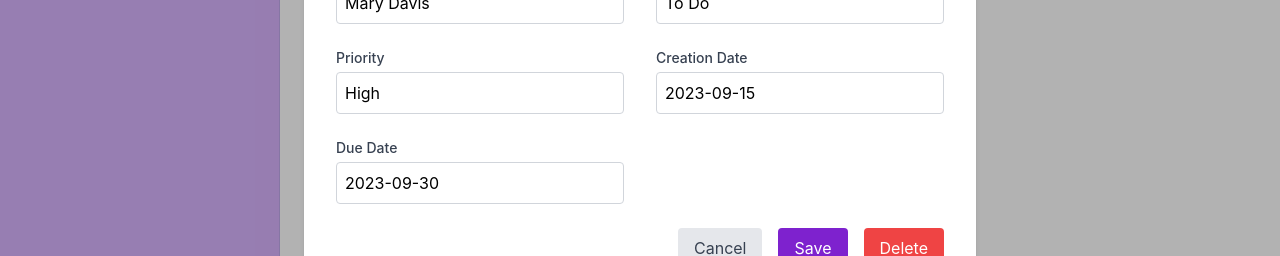
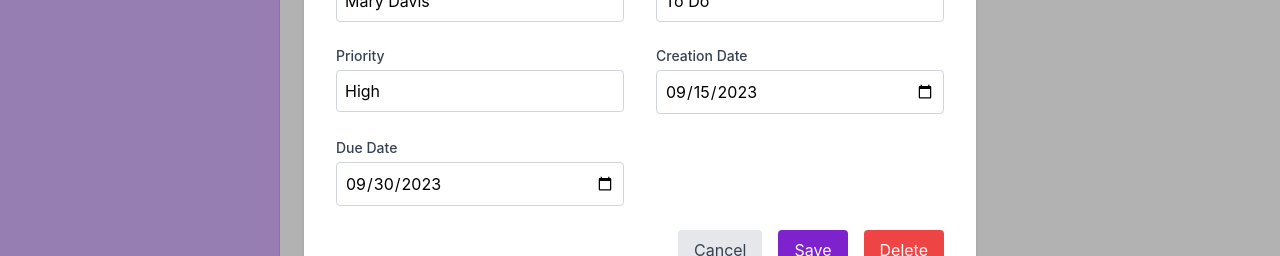
Before and after one commit to MrsLondon/HiveBoard, a React (Vite) app: page /home in a window 1280 px wide. Both pictures are taken after a click on the button 506 px from the left and 242 px from the top of the page. Shown: the part 393-649 px from the top of the page. Built offline with nearby package versions, Linux system fonts and the light colour scheme.

Commit message:
fix background color for Board and change type date for date field

```diff
--- a/src/components/HomeSidebar.jsx
+++ b/src/components/HomeSidebar.jsx
@@ -67,7 +67,7 @@ const HomeSidebar = () => {
                 align="start"
                 positions={["right", "top", "bottom", "left"]} // preferred positions by priority
                 content={
-                  <div className="ml-2 p-2 w-60 flex flex-col justify-center items-center bg-slate-600 text-white rounded bg-purple-500">
+                  <div className="ml-2 p-2 w-60 flex flex-col justify-center items-center text-white rounded bg-purple-500">
                     <button
                       onClick={() => setShowpop(!showpop)}
                       className="absolute right-2 top-2 hover:bg-gray-500 p-1 rounded"
@@ -102,7 +102,7 @@ const HomeSidebar = () => {
                       />
                       <button
                         onClick={() => addBoard()}
-                        className="bg-purple-300 w-full rounded h-8 bg-slate-700 mt-2 hover:bg-gray-500"
+                        className="bg-purple-300 w-full rounded h-8 mt-2 hover:bg-gray-500"
                       >
                         Create
                       </button>
--- a/src/components/TaskDetail.jsx
+++ b/src/components/TaskDetail.jsx
@@ -112,7 +112,7 @@ const TaskDetail = ({ task, onClose, onEdit, onUpdate, onDelete }) => {
                 Creation Date
               </label>
               <input
-                type="text"
+                type="date"
                 value={updatedTask.createdDate}
                 onChange={(e) =>
                   setUpdatedTask({
@@ -128,7 +128,7 @@ const TaskDetail = ({ task, onClose, onEdit, onUpdate, onDelete }) => {
                 Due Date
               </label>
               <input
-                type="text"
+                type="date"
                 value={updatedTask.dueDate}
                 onChange={(e) =>
                   setUpdatedTask({ ...updatedTask, dueDate: e.target.value })
@@ -176,8 +176,6 @@ const TaskDetail = ({ task, onClose, onEdit, onUpdate, onDelete }) => {
               >
                 Edit
               </button>
-
-
             </>
           )}
         </div>
```
